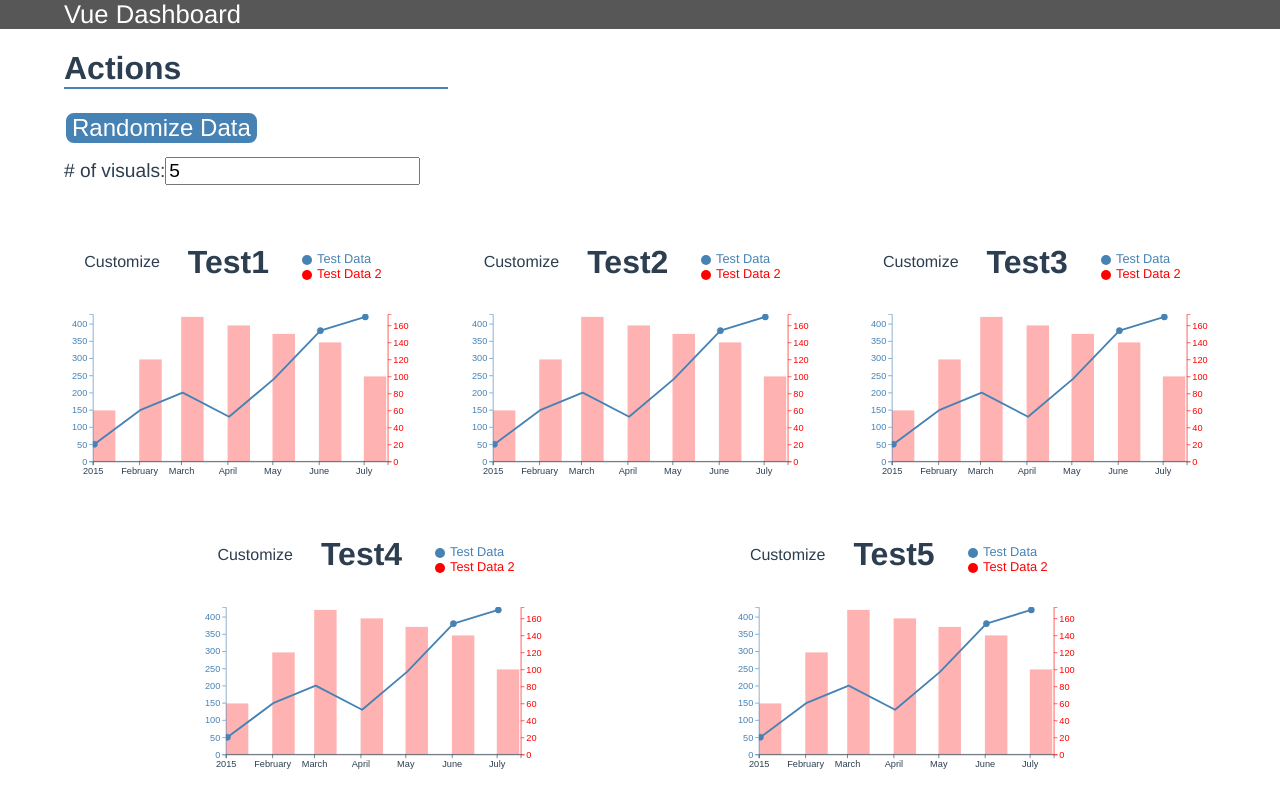
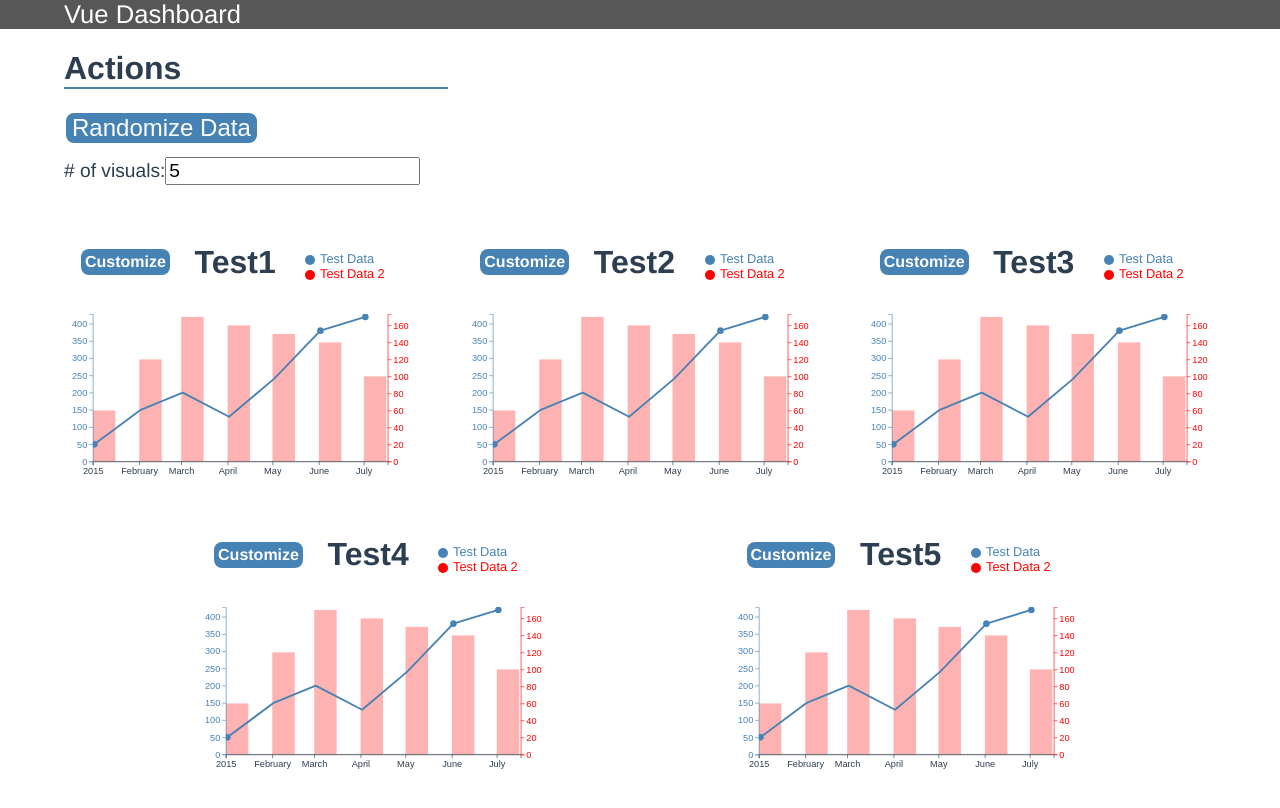
Before and after one commit to couchds/vue-linegraph, a Vue app: page / in a window 1280 px wide. Shown: the top 808 px of the page. Built offline with nearby package versions, Linux system fonts and the light colour scheme.

Commit message:
add styling for .customize-btn

```diff
--- /dev/null
+++ b/src/components/GraphSettings.vue
@@ -0,0 +1,12 @@
+<template>
+    <div class="graph-settings">
+        <h3>Graph Settings</h3>
+
+    </div>
+</template>
+
+<script>
+export default {
+    name: 'GraphSettings'
+}
+</script>
--- a/src/components/LineGraph.vue
+++ b/src/components/LineGraph.vue
@@ -4,7 +4,7 @@
             <div class="graph-header-item line-graph-btns" v-if="showOptions">
                 <div :id="'customize-btn-'+graphTitleId" aria-describedby="tooltip" class="customize-btn" @click="handleCustomizeClicked">Customize</div>
                 <div :id="'tooltip-'+graphTitleId" class="tooltip" role="tooltip" v-show="customizeActive">
-                    <h3>Edit</h3>
+                    <GraphSettings />
                     <div id="arrow" data-popper-arrow></div>
                 </div>
             </div>
@@ -26,12 +26,14 @@
 
 import * as d3 from "d3";
 import { createPopper } from '@popperjs/core';
-import GraphLegend from './GraphLegend.vue'
+import GraphLegend from './GraphLegend.vue';
+import GraphSettings from './GraphSettings.vue';
 
 export default {
     name: 'LineGraph',
     components: {
-        GraphLegend
+        GraphLegend,
+        GraphSettings
     },
     /**
      * Props are immutable within the component itself,
@@ -739,4 +741,13 @@ export default {
   left: -4px;
 }
 
+.customize-btn {
+    background-color: #4682B4;
+    border-radius: 8px;
+    cursor: pointer;
+    color: white;
+    font-weight: bold;
+    padding: 4px;
+}
+
 </style>
```
